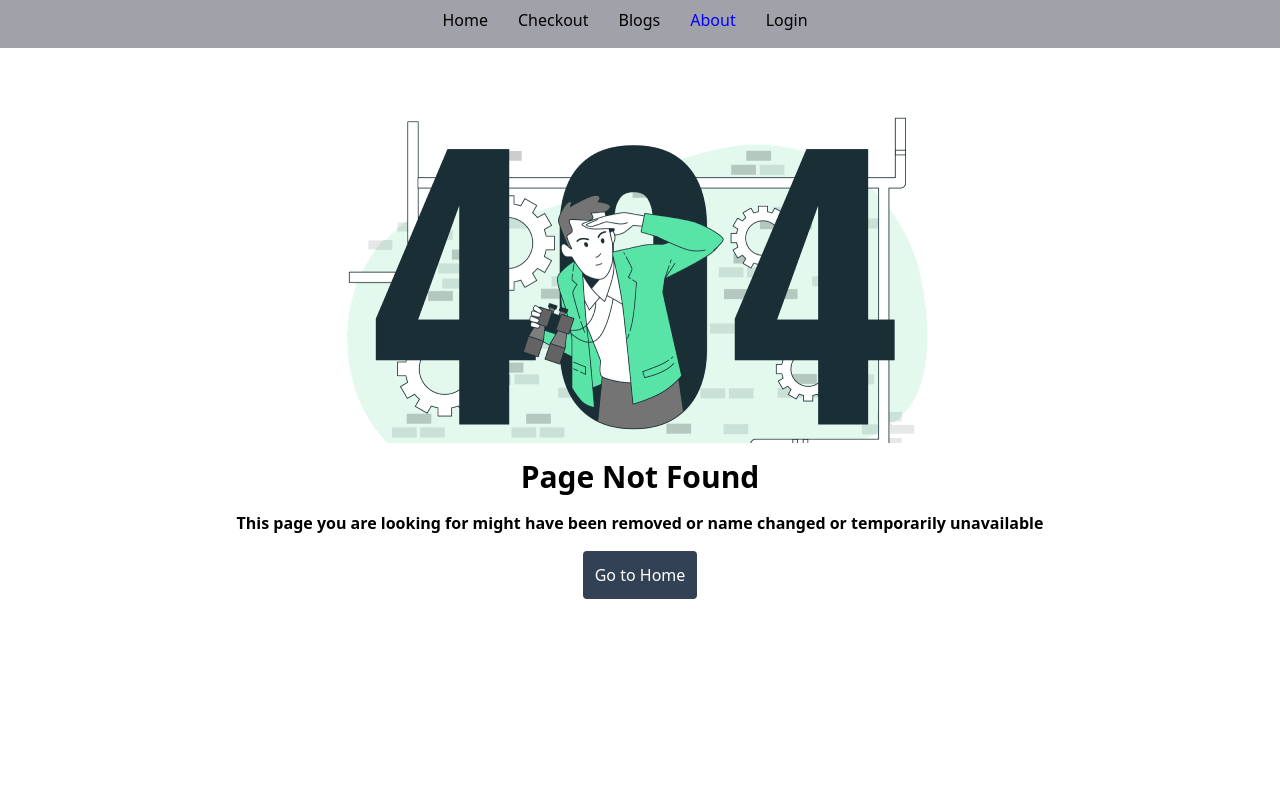
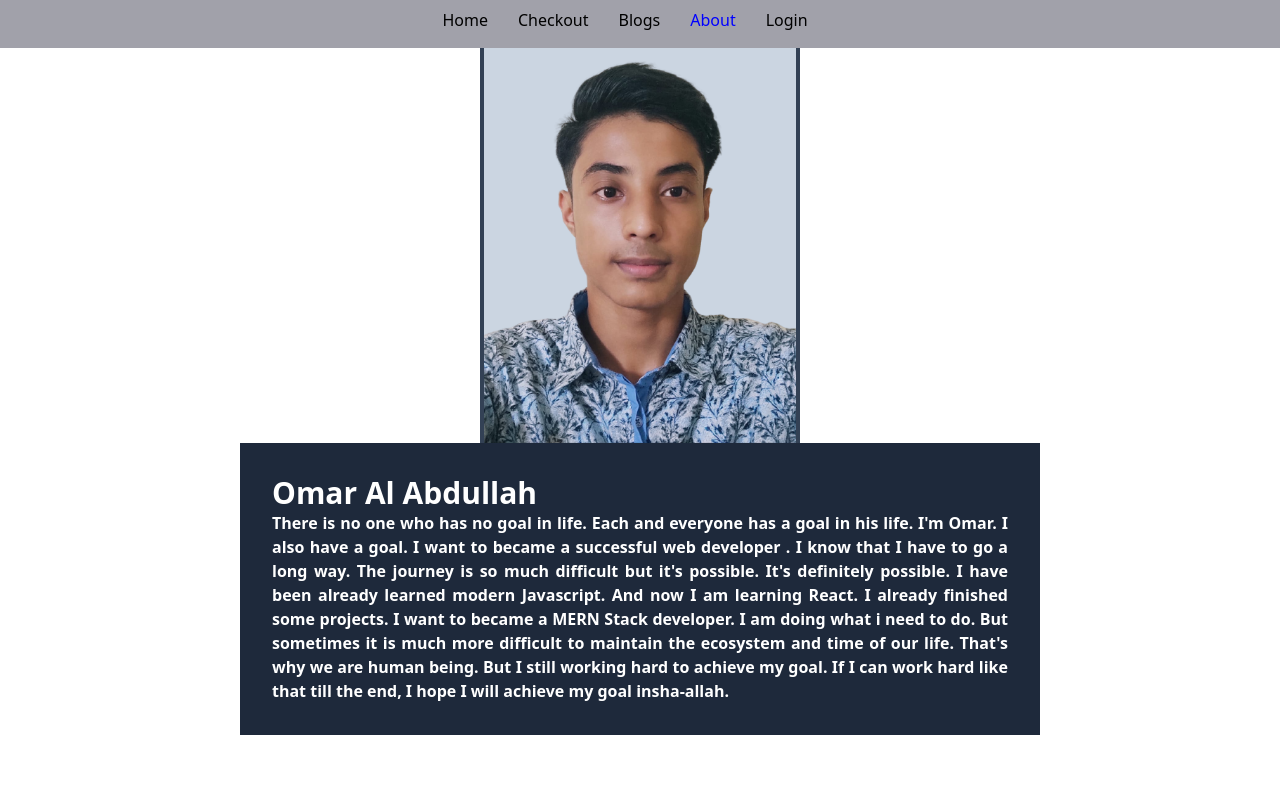
Before and after one commit to Omaralabdullah051/service-up, a React (Create React App) app: page /about in a window 1280 px wide. Shown: the top 800 px of the page. Built offline with nearby package versions, Linux system fonts and the light colour scheme; no server answers.

Commit message:
about page added

```diff
--- a/src/App.js
+++ b/src/App.js
@@ -9,6 +9,7 @@ import NotFound from './Pages/NotFound/NotFound';
 import Footer from './Pages/Shared/Footer/Footer';
 import Header from './Pages/Shared/Header/Header';
 import RequireAuth from './Pages/Shared/RequireAuth/RequireAuth';
+import About from './Pages/About/About';
 
 function App() {
   return (
@@ -18,6 +19,7 @@ function App() {
         <Route path='/' element={<Home />} />
         <Route path='/checkout' element={<RequireAuth><Checkout /></RequireAuth>} />
         <Route path='/blogs' element={<Blog />} />
+        <Route path='/about' element={<About />} />
         <Route path='/login' element={<Login />} />
         <Route path='/signup' element={<Register />} />
         <Route path='*' element={<NotFound />} />
--- /dev/null
+++ b/src/Pages/About/About.js
@@ -0,0 +1,18 @@
+import React from 'react';
+import myself from '../../assets/images/myself.png';
+
+const About = () => {
+    return (
+        <div>
+            <div>
+                <img className='mx-auto w-40 md:w-60 xl:w-80 border-x-4 border-slate-700 bg-slate-300' src={myself} alt="" />
+            </div>
+            <div className='bg-slate-800 mx-2 md:mx-10 lg:mx-30 xl:mx-60 text-white font-semibold p-8 text-justify'>
+                <p className='md:text-3xl'>Omar Al Abdullah</p>
+                <p className='text-xs md:text-base'>There is no one who has no goal in life. Each and everyone has a goal in his life. I'm Omar. I also have a goal. I want to became a successful web developer . I know that I have to go a long way. The journey is so much difficult but it's possible. It's definitely possible. I have been already learned modern Javascript. And now I am learning React. I already finished some projects. I want to became a MERN Stack developer. I am doing what i need to do. But sometimes it is much more difficult to maintain the ecosystem and time of our life. That's why we are human being. But I still working hard to achieve my goal. If I can work hard like that till the end, I hope I will achieve my goal insha-allah.</p>
+            </div>
+        </div>
+    );
+};
+
+export default About;
```
Also changed, not shown: src/assets/images/myself.png (added).
